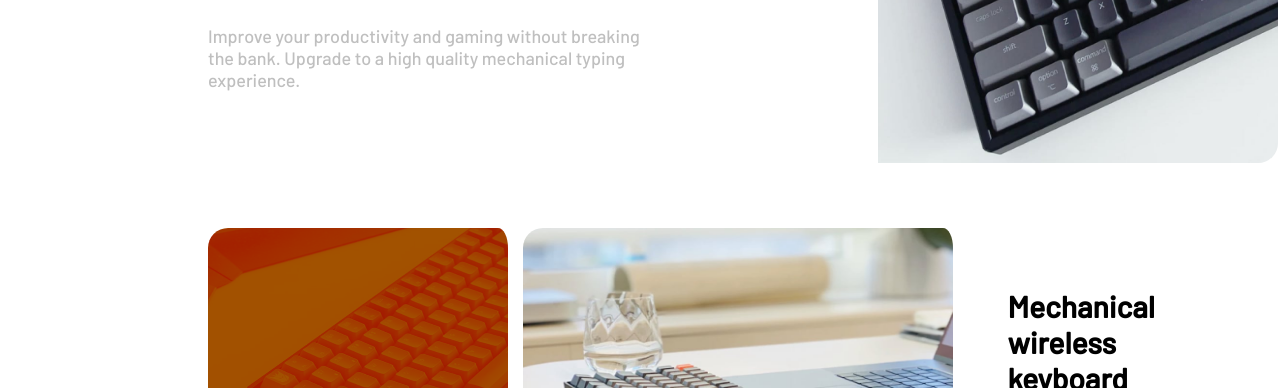
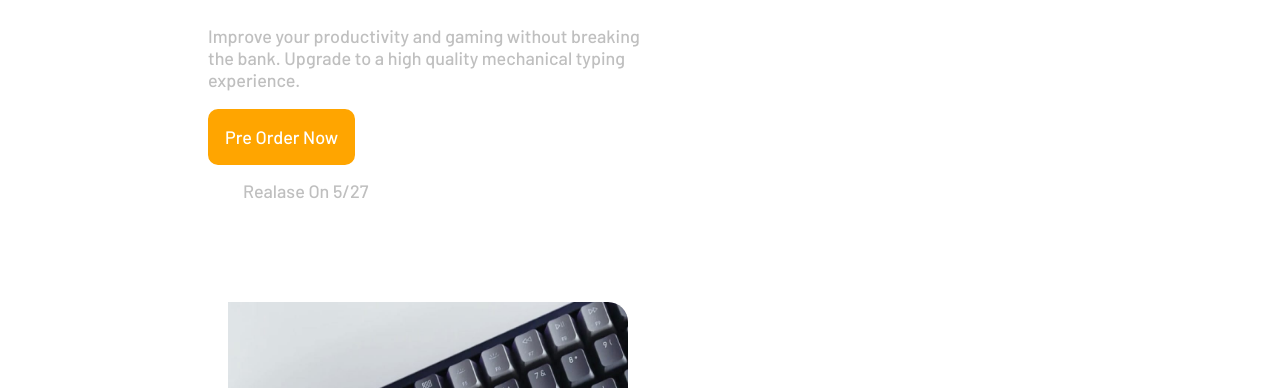
Before and after one commit to geek-bhirahatees/Practical-FA-2, a plain HTML site: page index.html in a window 1280 px wide. Shown: the part 412-800 px from the top of the page. Drawn offline with Linux system fonts and the light colour scheme.

Commit message:
Update index.html

```diff
--- a/index.html
+++ b/index.html
@@ -31,6 +31,11 @@
               Improve your productivity and gaming without breaking the bank.
               Upgrade to a high quality mechanical typing experience.
             </p>
+             <div class="btn-container">
+              <button class="pre-order-btn">Pre Order Now</button>
+              <div class="date">Realase On 5/27</div>
+            </div>
+          </div>
           </div>
         </div>
         <div class="image-container">
```
